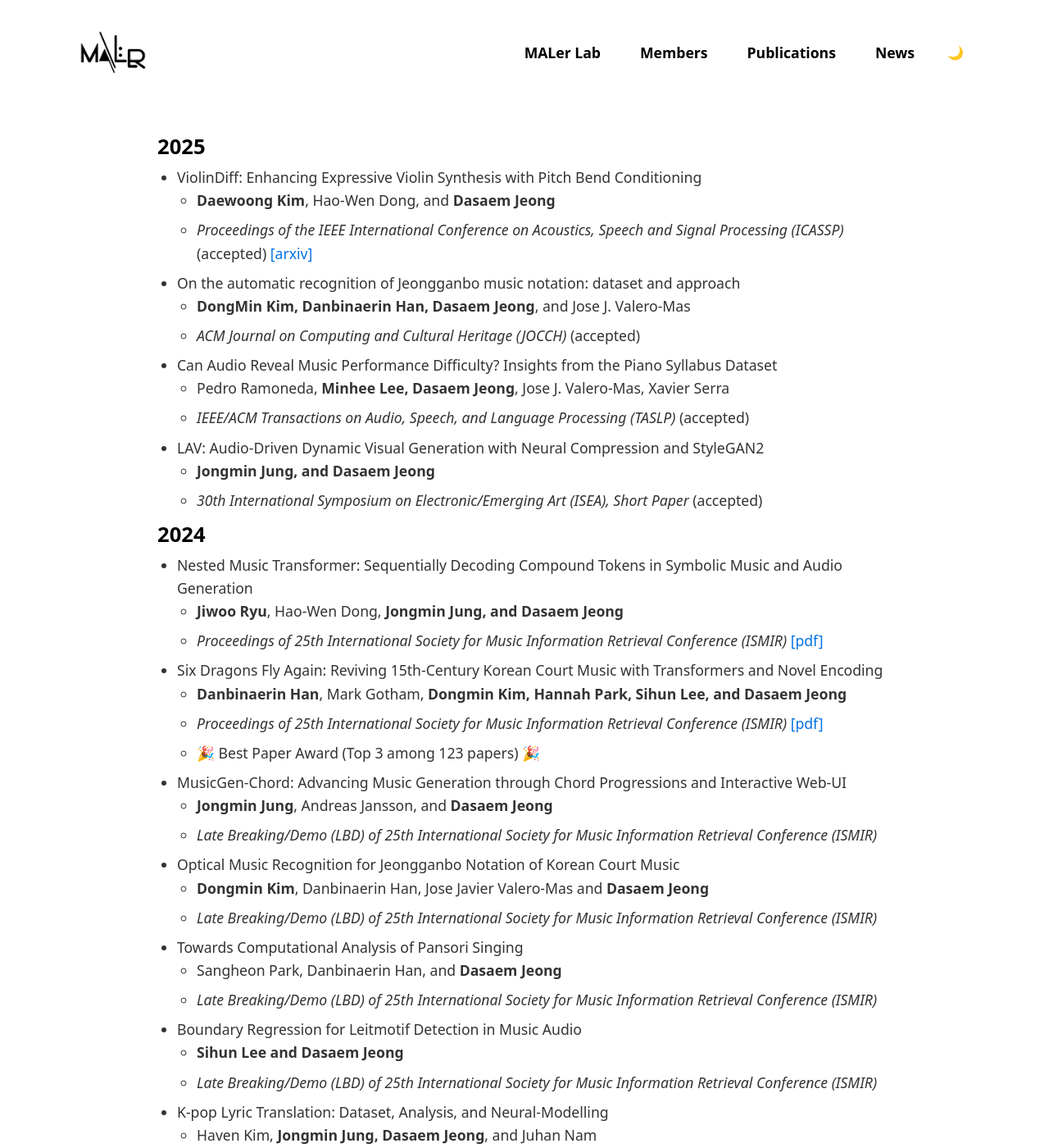
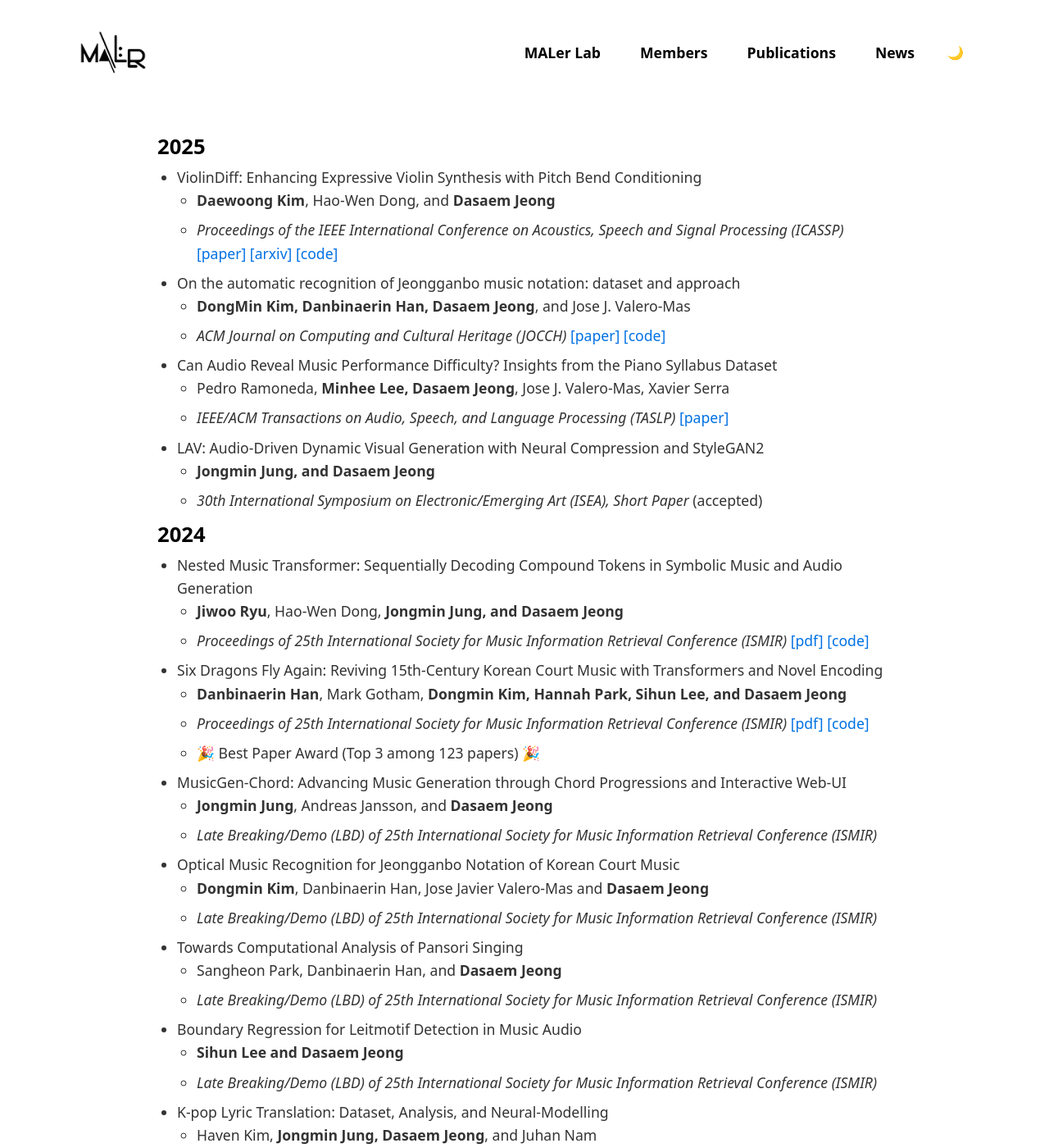
Before and after one commit to MALerLab/MALerLab.github.io, a Jekyll site: the page built from _pages/publications.md, in a window 1280 px wide and 1400 px high. Shown: the whole window at 82% size. Built offline with Jekyll 4.4.1, drawn with Linux system fonts in a browser that asks for light colours; some web fonts are replaced; some of the changed text lies outside the part shown.

Commit message:
add code link to publication

```diff
--- a/_pages/publications.md
+++ b/_pages/publications.md
@@ -9,15 +9,15 @@ excerpt: "Publications of MALer Lab"
 ## 2025
 * ViolinDiff: Enhancing Expressive Violin Synthesis with Pitch Bend Conditioning
 	+ **Daewoong Kim**, Hao-Wen Dong, and **Dasaem Jeong**
-	+ *Proceedings of the IEEE International Conference on Acoustics, Speech and Signal Processing (ICASSP)* (accepted) [[arxiv]](https://arxiv.org/abs/2409.12477)
+	+ *Proceedings of the IEEE International Conference on Acoustics, Speech and Signal Processing (ICASSP)* [[paper]](https://ieeexplore.ieee.org/document/10890613) [[arxiv]](https://arxiv.org/abs/2409.12477) [[code]](https://github.com/daewoung/ViolinDiff)
 
 * On the automatic recognition of Jeongganbo music notation: dataset and approach
 	+ **DongMin Kim, Danbinaerin Han, Dasaem Jeong**, and Jose J. Valero-Mas
-	+ *ACM Journal on Computing and Cultural Heritage (JOCCH)* (accepted)
+	+ *ACM Journal on Computing and Cultural Heritage (JOCCH)* [[paper]](https://dl.acm.org/doi/10.1145/3715159) [[code]](https://github.com/MALerLab/jeongganbo-omr)
 
 * Can Audio Reveal Music Performance Difficulty? Insights from the Piano Syllabus Dataset
 	+ Pedro Ramoneda, **Minhee Lee, Dasaem Jeong**, Jose J. Valero-Mas, Xavier Serra
-	+ *IEEE/ACM Transactions on Audio, Speech, and Language Processing (TASLP)* (accepted)
+	+ *IEEE/ACM Transactions on Audio, Speech, and Language Processing (TASLP)* [[paper]](https://ieeexplore.ieee.org/document/10878288)
 
 * LAV: Audio-Driven Dynamic Visual Generation with Neural Compression and StyleGAN2
 	+ **Jongmin Jung, and Dasaem Jeong**
@@ -27,11 +27,11 @@ excerpt: "Publications of MALer Lab"
 
 * Nested Music Transformer: Sequentially Decoding Compound Tokens in Symbolic Music and Audio Generation
 	+ **Jiwoo Ryu**, Hao-Wen Dong, **Jongmin Jung, and Dasaem Jeong**
-	+ *Proceedings of 25th International Society for Music Information Retrieval Conference (ISMIR)* [[pdf]](https://arxiv.org/abs/2408.01180)
+	+ *Proceedings of 25th International Society for Music Information Retrieval Conference (ISMIR)* [[pdf]](https://arxiv.org/abs/2408.01180) [[code]](https://github.com/JudeJiwoo/nmt)
 
 * Six Dragons Fly Again: Reviving 15th-Century Korean Court Music with Transformers and Novel Encoding
 	+ **Danbinaerin Han**, Mark Gotham, **Dongmin Kim, Hannah Park, Sihun Lee, and Dasaem Jeong**
-	+ *Proceedings of 25th International Society for Music Information Retrieval Conference (ISMIR)* [[pdf]](https://arxiv.org/abs/2408.01096)
+	+ *Proceedings of 25th International Society for Music Information Retrieval Conference (ISMIR)* [[pdf]](https://arxiv.org/abs/2408.01096) [[code]](https://github.com/MALerLab/SejongMusic)
 	+ 🎉 Best Paper Award (Top 3 among 123 papers) 🎉
 
 * MusicGen-Chord: Advancing Music Generation through Chord Progressions and Interactive Web-UI
@@ -56,7 +56,7 @@ excerpt: "Publications of MALer Lab"
 
 * Enriching Music Descriptions With A Finetuned-LLM And Metadata For Text-to-music Retrieval
 	+ SeungHeon Doh, **Minhee Lee, Dasaem Jeong**, and Juhan Nam
-	+  *Proceedings of the IEEE International Conference on Acoustics, Speech and Signal Processing (ICASSP)*, [[pdf]](https://ieeexplore.ieee.org/document/10446380)
+	+  *Proceedings of the IEEE International Conference on Acoustics, Speech and Signal Processing (ICASSP)*, [[pdf]](https://ieeexplore.ieee.org/document/10446380) [[code]](https://github.com/seungheondoh/music-text-representation-pp)
 
 * Towards Efficient and Real-Time Piano Transcription Using Neural Autoregressive Models
 	+ Taegyun Kwon, **Dasaem Jeong**, and Juhan Nam
@@ -72,15 +72,15 @@ excerpt: "Publications of MALer Lab"
 
 * Predicting Performance Difficulty from Piano Sheet Music Images
 	+ Pedro Ramoneda, Jose J. Valero-Mas, **Dasaem Jeong**, and Xavier Serra
-	+ *Proceedings of 24th International Society for Music Information Retrieval Conference (ISMIR)* [[pdf]](https://repositori.upf.edu/bitstream/handle/10230/58122/Ramoneda_ism_pred.pdf)
+	+ *Proceedings of 24th International Society for Music Information Retrieval Conference (ISMIR)* [[pdf]](https://repositori.upf.edu/bitstream/handle/10230/58122/Ramoneda_ism_pred.pdf) [[code]](https://github.com/PRamoneda/PDF-difficulty)
 
 * Combining Piano Performance Dimensions for Score Difficulty Classification
 	+ Pedro Ramoneda, **Dasaem Jeong**, Vsevolod Eremenko, Nazif Can Tamer, Marius Miron, Xavier Serra
-	+ *Expert Systems with Applications* [[html]](https://doi.org/10.1016/j.eswa.2023.121776)
+	+ *Expert Systems with Applications* [[html]](https://doi.org/10.1016/j.eswa.2023.121776) [[code]](https://github.com/PRamoneda/difficulty-prediction-CIPI)
 
 * Aligning Incomplete Lyrics of Korean Folk Song Dataset using Whisper
 	+ **Danbinaerin Han, Daewoong Kim, and Dasaem Jeong**
-	+ *Proceedings of 10th International Conference on Digital Libraries for Musicology (DLfM)*, [[html]](https://dl.acm.org/doi/10.1145/3625135.3625154)
+	+ *Proceedings of 10th International Conference on Digital Libraries for Musicology (DLfM)*, [[html]](https://dl.acm.org/doi/10.1145/3625135.3625154) [[code]](https://github.com/MalerLab/RefWhisper)
 
 * Annotator Subjectivity in the MusicCaps Dataset
 	+ **Minhee Lee**, Seungheon Doh and **Dasaem Jeong**
@@ -100,7 +100,7 @@ excerpt: "Publications of MALer Lab"
 
 * VirtuosoTune: Hierarchical Melody Language Model
 	+ **Dasaem Jeong**
-	+ *IEIE Transactions on Smart Processing & Computing*, Vol. 12, No. 4, pp. 329-333, 2023. [[pdf]](http://ieiespc.org/AURIC_OPEN_temp/RDOC/ieie03/ieietspc_202308_006.pdf)
+	+ *IEIE Transactions on Smart Processing & Computing*, Vol. 12, No. 4, pp. 329-333, 2023. [[pdf]](http://ieiespc.org/AURIC_OPEN_temp/RDOC/ieie03/ieietspc_202308_006.pdf), [[code]](https://github.com/jdasam/VirtuosoTune)
 
 * Reducing Latency of Neural Automatic Piano Transcription Models
 	+ **Dasol Lee** and **Dasaem Jeong**
```
